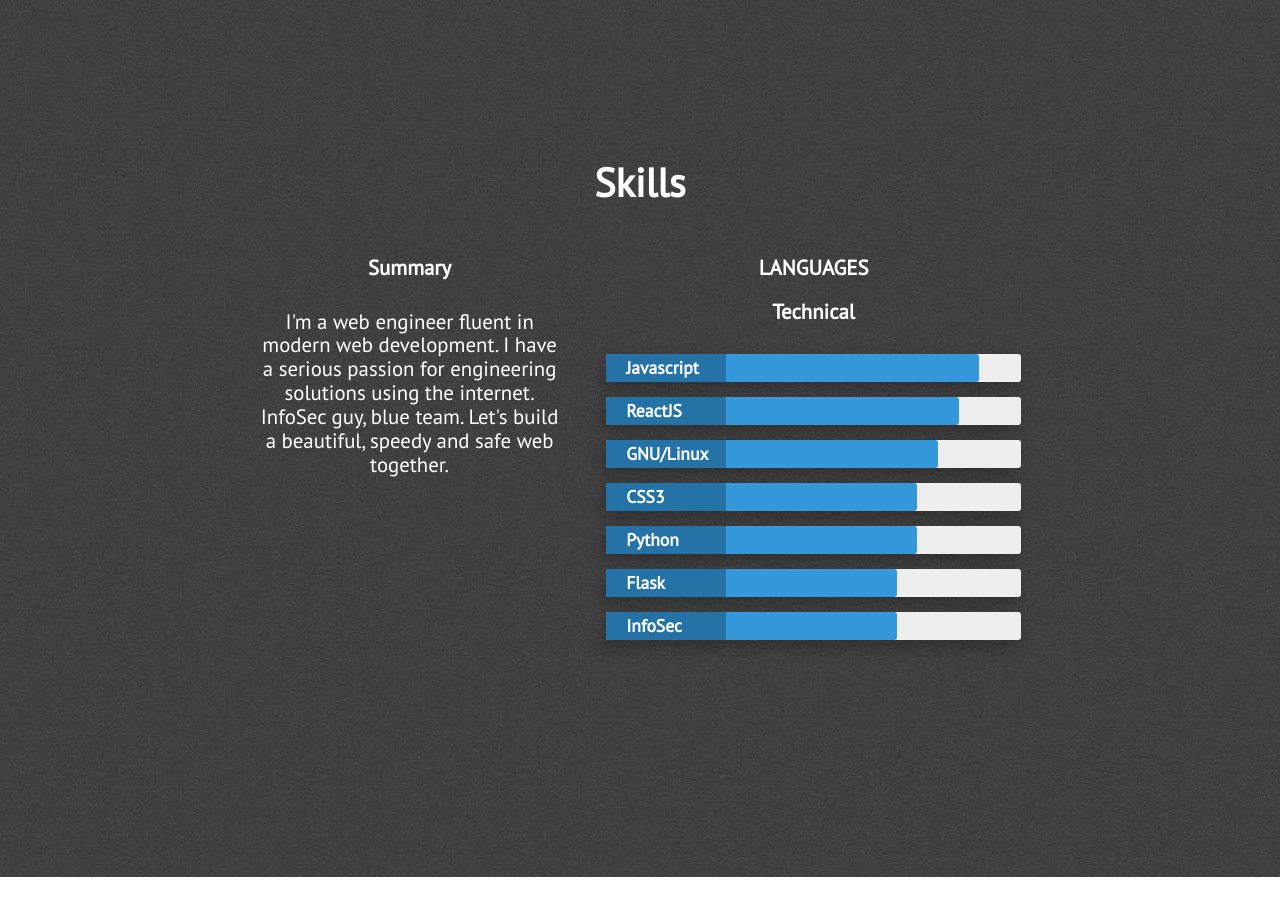
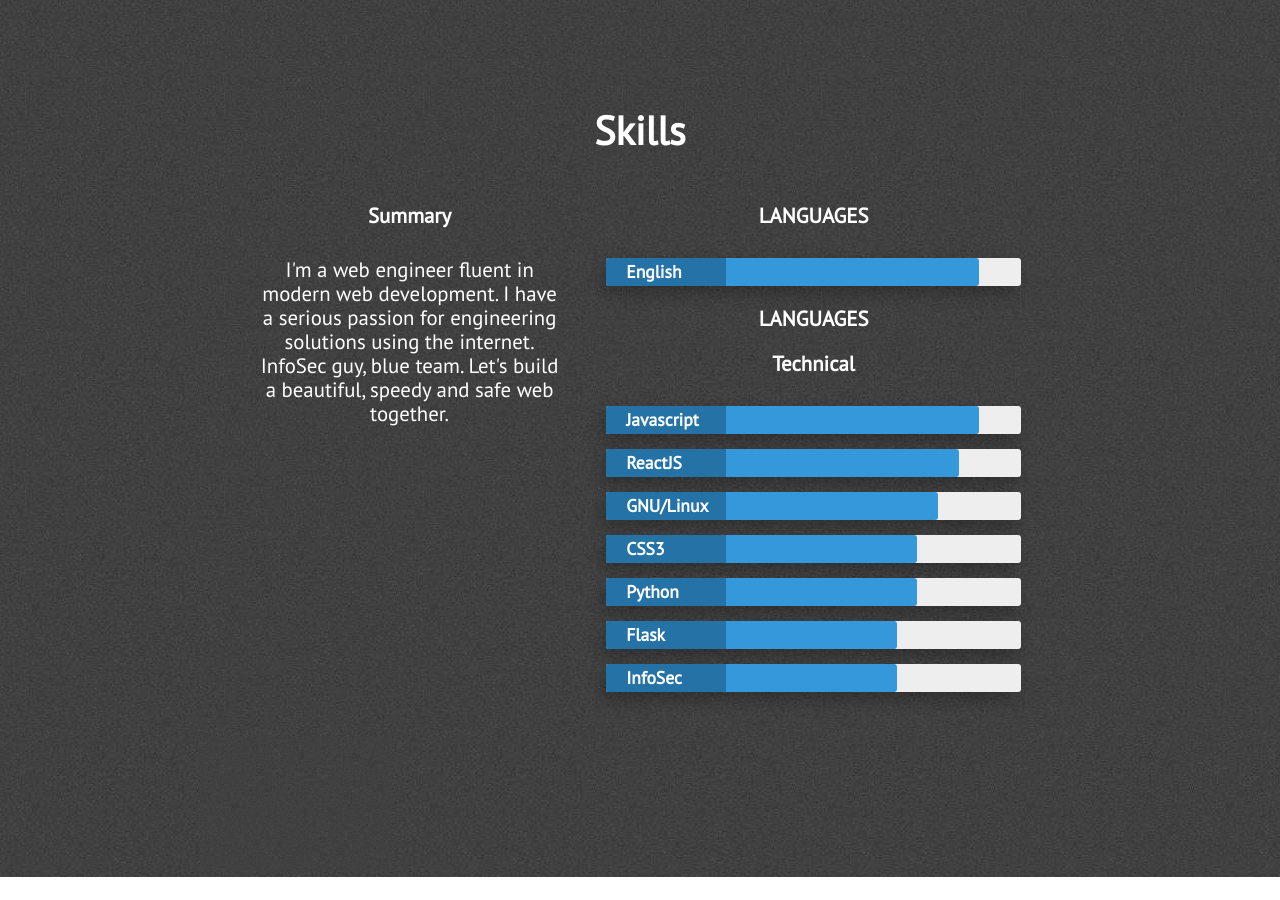
Before and after one commit to wascarleonel/portfolio, a Jekyll site: the page built from index.html, in a window 1280 px wide and 900 px high, scrolled down 2023 px. Built offline with Jekyll 4.4.1, drawn with Linux system fonts in a browser that asks for light colours; nearby versions of some CDN libraries.

Commit message:
Update skills.html

```diff
--- a/_includes/skills.html
+++ b/_includes/skills.html
@@ -12,6 +12,17 @@
                     </p>
                 </div>
                 <div class="technical-skills">
+                    <!-- ADDED SECTION - LANGUAGES -  -->
+                    <h3 class="center-align skills-subsection">LANGUAGES</h3>
+                    <h3 class="center-align skills-subsection"></h3>
+                    <div class="progress-bars">
+                        <div class="skillbar clearfix " data-percent="90%">
+                            <div class="skillbar-title" style="background: #2980b9;"><span>English</span></div>
+                            <div class="skillbar-bar" style="background: #3498db;"></div>
+                        </div>
+
+                    <!-- END ADDED SECTION - LANGUAGES -  -->
+
                     <h3 class="center-align skills-subsection">LANGUAGES</h3>
                     <h3 class="center-align skills-subsection"></h3>
                     <h3 class="center-align skills-subsection">Technical</h3>
```
